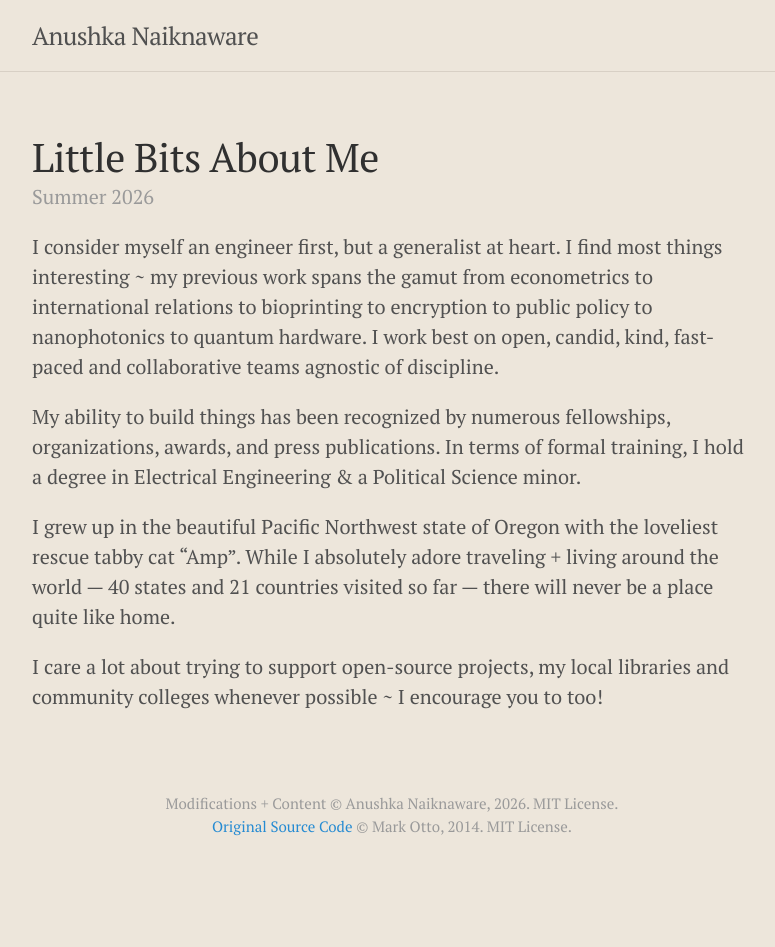
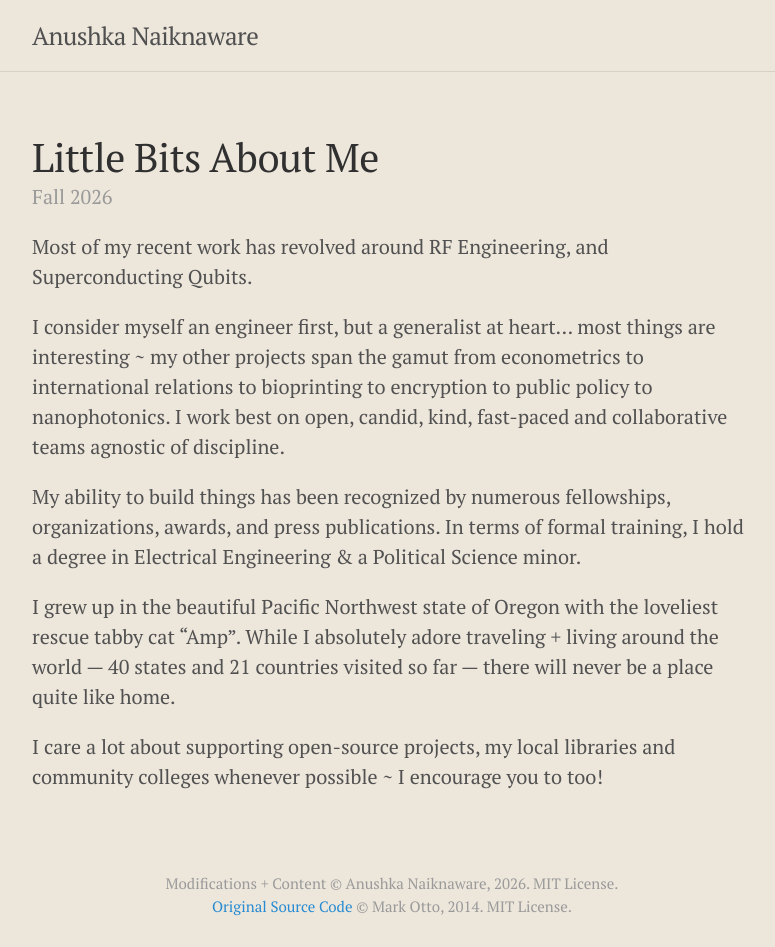
Before and after one commit to anushkanaiknaware/anushkanaiknaware.github.io, a Jekyll site: the page built from _posts/2026-08-21-intro.md, in a window 1280 px wide. Shown: the whole page, without its empty margins (248-1023 px from the left). Built offline with Jekyll 4.4.1, drawn with Linux system fonts in a browser that asks for light colours; before the commit the page ends 900 px from its top, so only the background shows below that.

Commit message:
Revise intro post for seasonal update and new projects

```diff
--- a/_posts/2026-08-21-intro.md
+++ b/_posts/2026-08-21-intro.md
@@ -1,12 +1,14 @@
 ---
 layout: post
 title: Little Bits About Me
-season: Summer
+season: Fall
 ---
-I consider myself an engineer first, but a generalist at heart. I find most things interesting ~ my previous work spans the gamut from econometrics to international relations to bioprinting to encryption to public policy to nanophotonics to quantum hardware. I work best on open, candid, kind, fast-paced and collaborative teams agnostic of discipline.
+Most of my recent work has revolved around RF Engineering, and Superconducting Qubits.
+
+I consider myself an engineer first, but a generalist at heart... most things are interesting ~ my other projects span the gamut from econometrics to international relations to bioprinting to encryption to public policy to nanophotonics. I work best on open, candid, kind, fast-paced and collaborative teams agnostic of discipline.
 
 My ability to build things has been recognized by numerous fellowships, organizations, awards, and press publications. In terms of formal training, I hold a degree in Electrical Engineering & a Political Science minor.
 
 I grew up in the beautiful Pacific Northwest state of Oregon with the loveliest rescue tabby cat "Amp". While I absolutely adore traveling + living around the world — 40 states and 21 countries visited so far — there will never be a place quite like home.
 
-I care a lot about trying to support open-source projects, my local libraries and community colleges whenever possible ~ I encourage you to too!
+I care a lot about supporting open-source projects, my local libraries and community colleges whenever possible ~ I encourage you to too!
```
